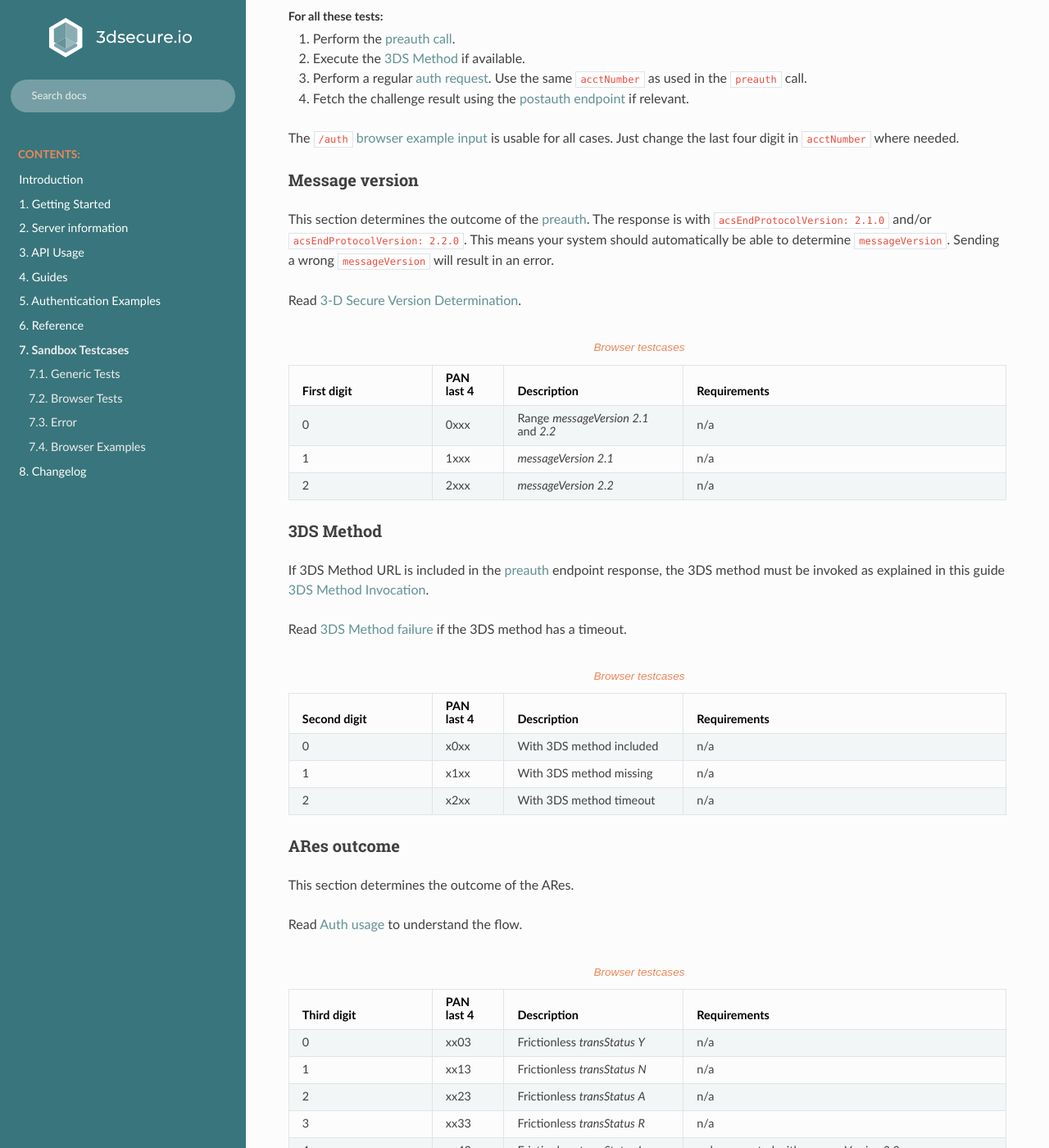
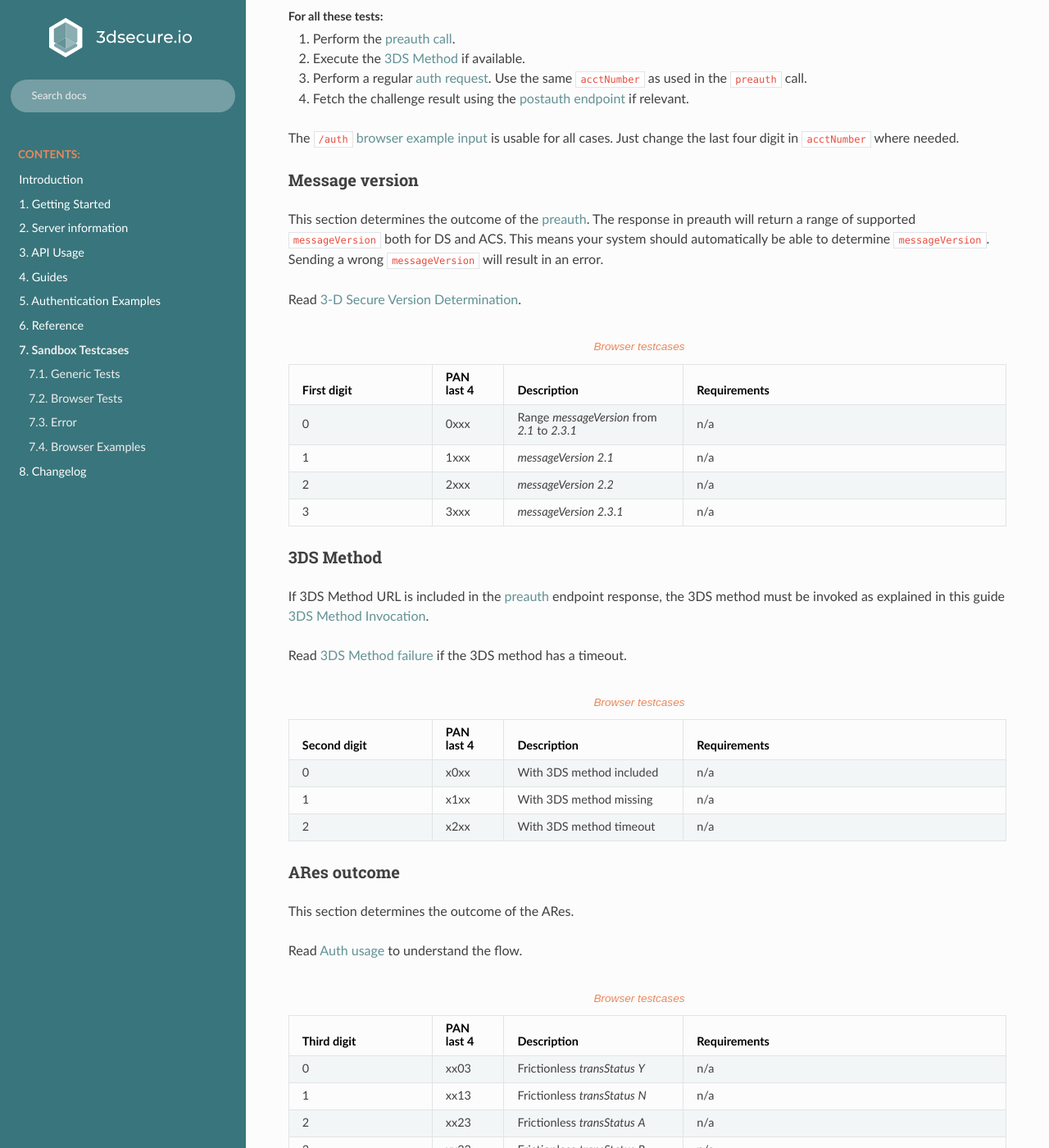
Before and after one commit to clearhaus/3DSv2-api-documentation, a Sphinx documentation site: the page built from source/sandbox.rst, in a window 1280 px wide and 1400 px high, scrolled down 569 px. Shown: the whole window at 82% size. Built offline with Sphinx 7.4.7 and the Read the Docs theme 2.0.0, drawn with Linux system fonts in a browser that asks for light colours.

Commit message:
Add v2.3.1 to sandbox documentation

```diff
--- a/source/sandbox.rst
+++ b/source/sandbox.rst
@@ -45,9 +45,9 @@ cases. Just change the last four digit in ``acctNumber`` where needed.
 Message version
 ---------------
 
-This section determines the outcome of the :ref:`preauth <preauth-usage>`. The response is with
-``acsEndProtocolVersion: 2.1.0`` and/or ``acsEndProtocolVersion: 2.2.0``.  This means your system should automatically
-be able to determine ``messageVersion``.
+This section determines the outcome of the :ref:`preauth <preauth-usage>`. The response in preauth will return
+a range of supported ``messageVersion`` both for DS and ACS.
+This means your system should automatically be able to determine ``messageVersion``.
 Sending a wrong ``messageVersion`` will result in an error.
 
 Read :ref:`3-D Secure Version Determination <3ds_versioning>`.
@@ -64,7 +64,7 @@ Read :ref:`3-D Secure Version Determination <3ds_versioning>`.
 
     * - 0
       - 0xxx
-      - Range `messageVersion` `2.1` and `2.2`
+      - Range `messageVersion` from `2.1` to `2.3.1`
       - n/a
 
     * - 1
@@ -75,6 +75,11 @@ Read :ref:`3-D Secure Version Determination <3ds_versioning>`.
     * - 2
       - 2xxx
       - `messageVersion` `2.2`
+      - n/a
+
+    * - 3
+      - 3xxx
+      - `messageVersion` `2.3.1`
       - n/a
 
 3DS Method
```
Also changed, not shown: other parts of source/sandbox.rst (+1 -1 lines).
